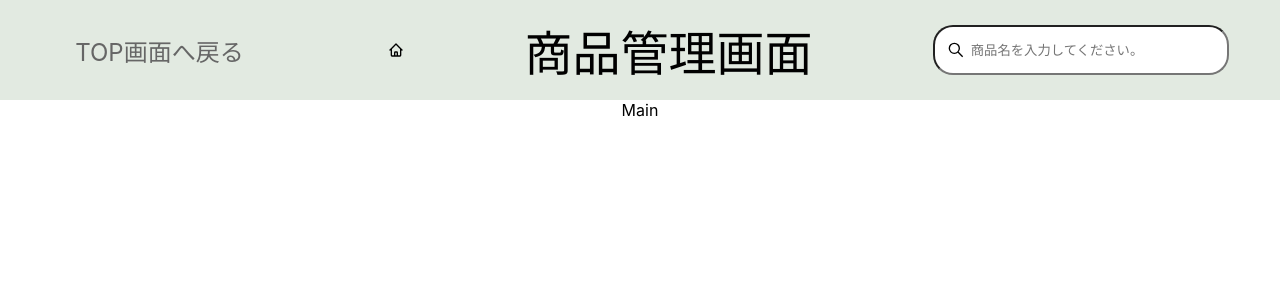
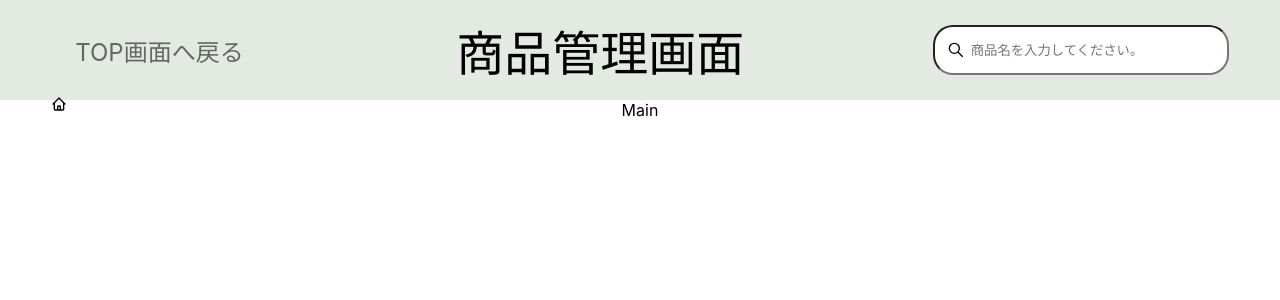
Before and after one commit to furu0202/StockManagementApp, a React (Create React App) app: page / in a window 1280 px wide. Shown: the top 300 px of the page. Built offline with nearby package versions, Linux system fonts and the light colour scheme.

Commit message:
TOP画面へ戻るアイコン配置変更

```diff
--- a/src/styles/header.css
+++ b/src/styles/header.css
@@ -13,6 +13,12 @@
   padding: 24px;
   text-align: left;
   color: #666666;
+}
+
+.HiOutlineHome {
+  position: absolute;
+  top: 12%;
+  left: 4%;
 }
 
 .titleArea {
```
